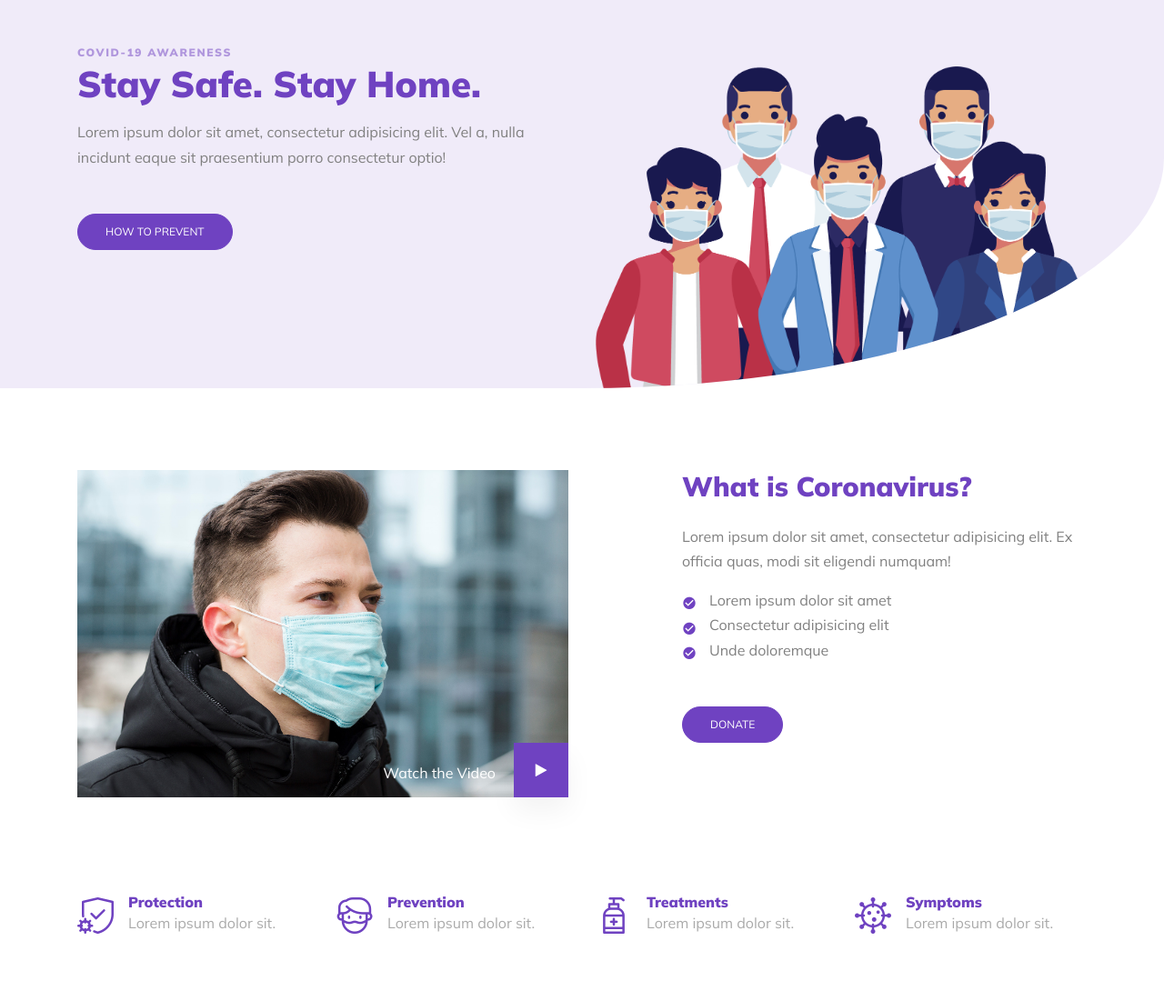
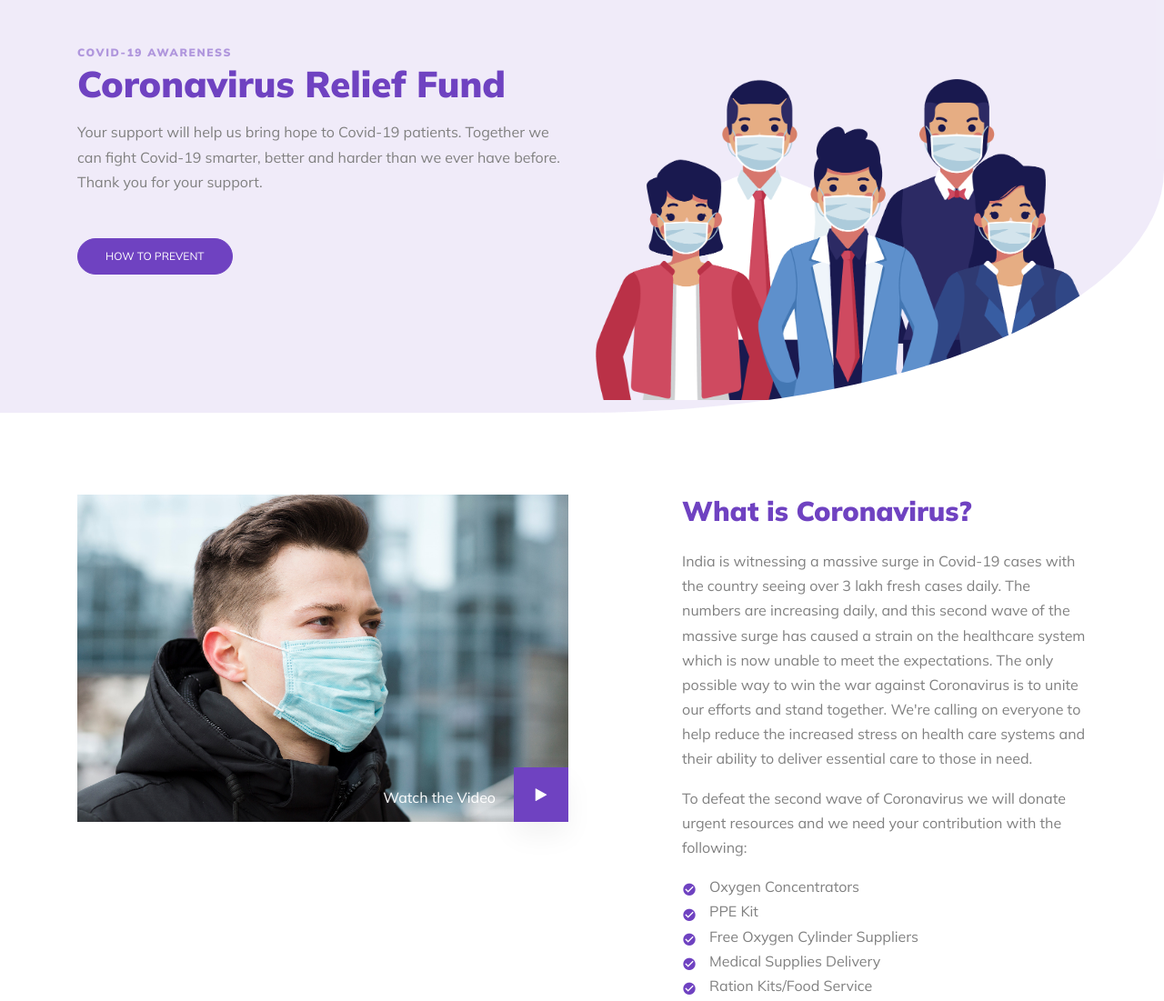
Before and after one commit to abhir9/lrcovidfundraising, a plain HTML site: page index.html in a window 1280 px wide. Shown: the part 80-1181 px from the top of the page at 91% size. Drawn offline with Linux system fonts and the light colour scheme; files whose address does not match are found by name.

Commit message:
updated index

```diff
--- a/index.html
+++ b/index.html
@@ -106,8 +106,9 @@
         <div class="row align-items-center">
           <div class="col-lg-6 mr-auto text-center text-lg-left">
             <span class="d-block subheading">Covid-19 Awareness</span>
-            <h1 class="heading mb-3">Stay Safe. Stay Home.</h1>
-            <p class="mb-5">Lorem ipsum dolor sit amet, consectetur adipisicing elit. Vel a, nulla incidunt eaque sit praesentium porro consectetur optio!</p>
+            <h1 class="heading mb-3">Coronavirus Relief Fund</h1>
+            <p class="mb-5">Your support will help us bring hope to Covid-19 patients. Together we can fight Covid-19 smarter, better and harder than we ever have before. Thank you for your support.
+            </p>
             <p class="mb-4"><a href="#" class="btn btn-primary">How to prevent</a></p>
 
 
@@ -183,11 +184,18 @@
           </div>
           <div class="col-lg-5 ml-auto">
             <h2 class="mb-4 section-heading">What is Coronavirus?</h2>
-            <p>Lorem ipsum dolor sit amet, consectetur adipisicing elit. Ex officia quas, modi sit eligendi numquam!</p>
+            <p>India is witnessing a massive surge in Covid-19 cases with the country seeing over 3 lakh fresh cases daily. The numbers are increasing daily, and this second wave of the massive surge has caused a strain on the healthcare system which is now unable to meet the expectations.
+
+              The only possible way to win the war against Coronavirus is to unite our efforts and stand together. We're calling on everyone to help reduce the increased stress on health care systems and their ability to deliver essential care to those in need.
+              </p>
+            <p>To defeat the second wave of Coronavirus we will donate urgent resources and we need your contribution with the following:
+            </p>
             <ul class="list-check list-unstyled mb-5">
-              <li>Lorem ipsum dolor sit amet</li>
-              <li>Consectetur adipisicing elit</li>
-              <li>Unde doloremque</li>
+              <li>Oxygen Concentrators</li>
+              <li>PPE Kit</li>
+              <li>Free Oxygen Cylinder Suppliers</li>
+              <li>Medical Supplies Delivery</li>
+              <li>Ration Kits/Food Service</li>
             </ul>
             <p><a href="#" class="btn btn-primary">Donate</a></p>
           </div>
@@ -549,6 +557,7 @@
           <div class="col-md-12">
             <div class="border-top pt-5">
               <p class="copyright"><small>
+                The situation is critical, and we are counting on your support.
                 <!-- Link back to Colorlib can't be removed. Template is licensed under CC BY 3.0. -->
                 All rights reserved | This template is made with <i class="icon-heart text-danger" aria-hidden="true"></i> by <a href="https://colorlib.com" target="_blank" >Colorlib</a>
                 <!-- Link back to Colorlib can't be removed. Template is licensed under CC BY 3.0. --></small></p>
```
